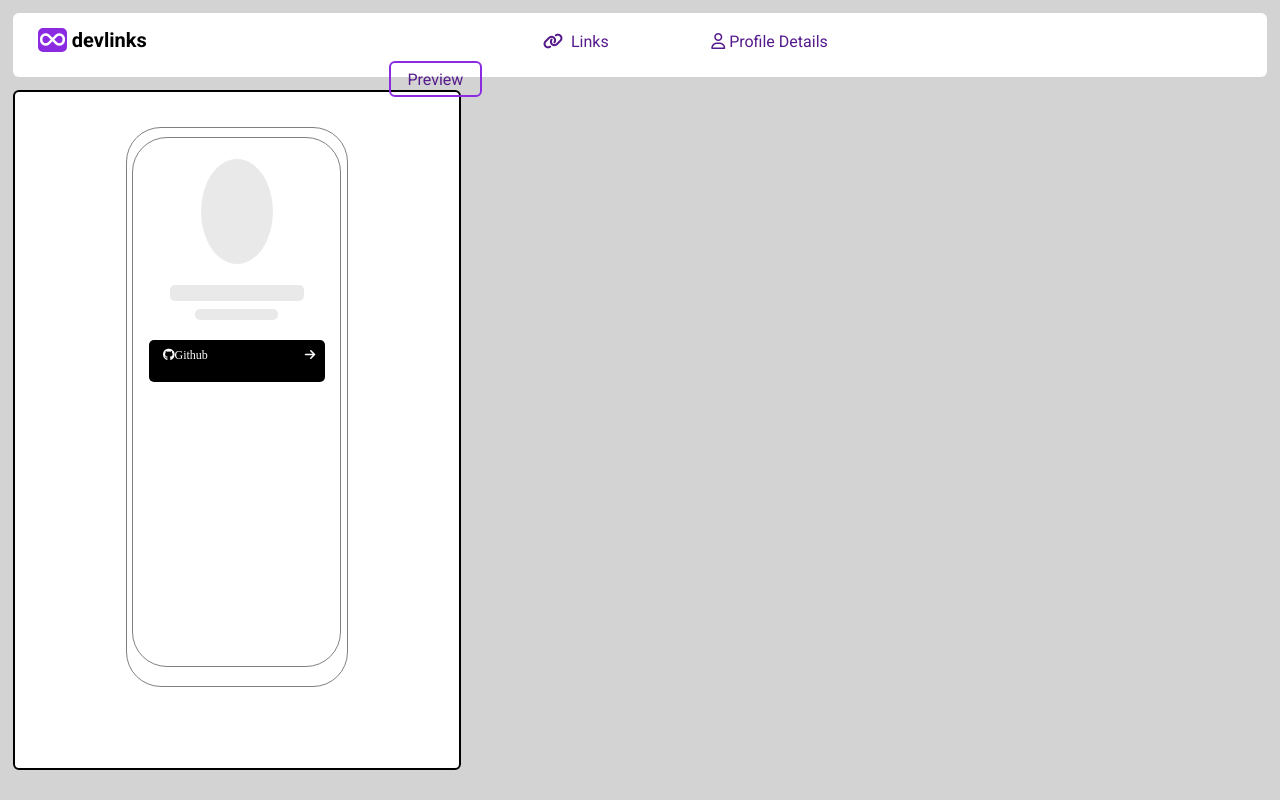
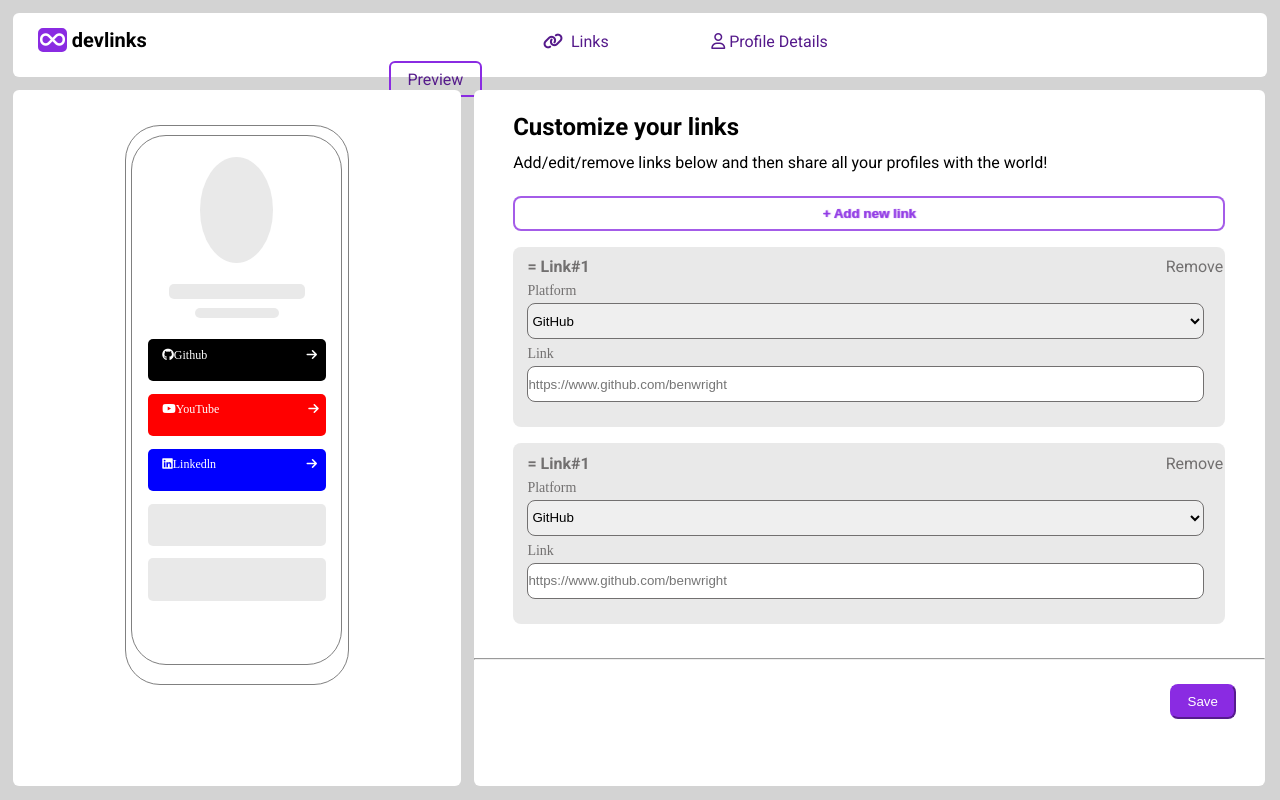
Before and after one commit to hakantasbey/Phone-project, a plain HTML site: page index.html in a window 1280 px wide. Drawn offline with Linux system fonts and the light colour scheme.

Commit message:
second-commit

```diff
--- a/index.html
+++ b/index.html
@@ -22,21 +22,93 @@
         <li id="preview"><a href="">Preview</a></li>
     </ul>
 </nav>
-
 <section class="left">
     <article class="phone">
         <article class="phone2">
             <article class="photo"></article>
             <article class="photo2"></article>
             <article class="photo3"></article>
-            <article class="github"><i id="space" class="fa-brands fa-github"></i>Github<i id="arrow" class="fa-solid fa-arrow-right"></i></article>
+
+            <article class="github">
+                <i id="space"
+                class="fa-brands fa-github"></i>Github<i id="arrow" class="fa-solid fa-arrow-right"></i>
+            </article>
+
+            <article class="youtube">
+                <i id="space1" class="fa-brands fa-youtube"></i>YouTube<i id="arrow1" class="fa-solid fa-arrow-right"></i></article>
+
+            <article class="linkedln"><i id="space2" class="fa-brands fa-linkedin"></i>Linkedln<i id="arrow2" class="fa-solid fa-arrow-right"></i></article>
+
+            <article class="bos"></article>
+            <article class="bos1"></article>
+
+
         </article>
     </article>
 
 
 </section>
 
-<section class="right"></section>
+<section class="right">
+    <h1>Customize your links</h1>
+    <p>Add/edit/remove links below and then share all your profiles with the world!</p>
+    <button class="btn1"> + Add new link</button>
+    <article class="link1">
+        <p>= Link#1 <span>Remove</span></p>
+        <label class="label1" for="platform">Platform</label><br>
+        <select class="select" name="platform" id="platform">
+            <option value="GitHub" >
+                GitHub
+            </option>
+            <option value="YouTube">
+                YouTube
+            </option>
+            <option value="LinkedIn">
+                Linkedln
+            </option>
+            <option value="Instagram">
+                Instagram
+            </option>
+            <option value="Facebook">
+                Facebook
+            </option>
+        </select>
 
+        <label class="label2" for="label2">Link</label><br>
+        <input type="text" name="link1" id="label2" placeholder="https://www.github.com/benwright">
+
+    </article>
+
+    <article class="link1">
+        <p>= Link#1 <span>Remove</span></p>
+        <label class="label1" for="platform">Platform</label><br>
+        <select class="select" name="platform" id="platform">
+            <option value="GitHub" >
+                GitHub
+            </option>
+            <option value="YouTube">
+                YouTube
+            </option>
+            <option value="LinkedIn">
+                Linkedln
+            </option>
+            <option value="Instagram">
+                Instagram
+            </option>
+            <option value="Facebook">
+                Facebook
+            </option>
+        </select>
+
+        <label class="label2" for="label2">Link</label><br>
+        <input type="text" name="link1" id="label2" placeholder="https://www.github.com/benwright">
+
+    </article>
+    <br>
+<hr>
+
+<button class="btn2">Save</button>
+
+</section>
 </body>
 </html>
--- a/style.css
+++ b/style.css
@@ -9,6 +9,7 @@
 }
 
 nav {
+  position: relative;
   background-color: white;
   margin: 1%;
   height: 8vh;
@@ -109,12 +110,14 @@
 /* ------------------------------------------- */
 
 .left {
-  border: 2px solid black;
+  /* border: 2px solid black; */
+  position: absolute;
   width: 35%;
-  height: 85vh;
+  height: 87vh;
   margin-left: 1%;
   border-radius: 6px;
   background-color: white;
+  display: inline-block;
 }
 
 .phone {
@@ -175,10 +178,192 @@
   font-size: 12px;
 }
 
-#space {
+#space, #space1, #space2 {
   padding-left: 8%;
 }
 
 #arrow {
-  padding-left: 55%;
+  padding-left: 56%;
 }
+
+#arrow1{
+padding-left: 50%;
+}
+
+#arrow2{
+  padding-left: 51%;
+  }
+
+
+.youtube {
+  background-color: red;
+  width: 85%;
+  height: 8%;
+  margin: -4% auto;
+  border-radius: 5px;
+  color: white;
+  padding-top: 4%;
+  font-size: 12px;
+}
+
+.linkedln {
+  background-color: blue;
+  width: 85%;
+  height: 8%;
+  margin: 10% auto;
+  border-radius: 5px;
+  color: white;
+  padding-top: 4%;
+  font-size: 12px;
+}
+
+.bos {
+  background-color: rgba(211, 211, 211, 0.5);
+  width: 85%;
+  height: 8%;
+  margin: -4% auto;
+  border-radius: 5px;
+  color: white;
+  padding-top: 4%;
+  font-size: 12px;
+}
+
+.bos1 {
+  background-color: rgba(211, 211, 211, 0.5);
+  width: 85%;
+  height: 8%;
+  margin: 10% auto;
+  border-radius: 5px;
+  color: white;
+  padding-top: 4%;
+  font-size: 12px;
+}
+
+main{
+  border: 1px solid yellow;
+  width: 99%;
+  height: 110vh;
+}
+
+.right{
+  position: absolute;
+  display: inline-block;
+  /* border: 1px solid red; */
+  width: 61.8%;
+  height: 87vh;
+  margin-left: 37%;
+  border-radius: 6px;
+  background-color: white;
+  margin-bottom: -15.1%;
+
+}
+
+.right h1{
+  font-family: "Roboto", sans-serif;
+  padding-left: 5%;
+  padding-top: 3%;
+}
+
+.right p{
+  font-family: "Roboto", sans-serif;
+  padding-left: 5%;
+  padding-top: 1.5%;
+}
+
+.btn1{
+  width: 90%;
+  margin: auto;
+  margin-left: 5%;
+  margin-top: 3%;
+  padding: 1% 0%;
+  border-radius: 8px;
+  background-color: white;
+  color: rgba(137, 43, 226, 0.767);
+  font-weight: bold;
+  border: 2px solid rgba(137, 43, 226, 0.767);
+  text-shadow: 1px 0 1px;
+}
+
+.link1{
+  /* border: 1px solid red; */
+  background-color: rgba(211, 211, 211, 0.5);
+  margin: 2% 5%;
+  height: 26%;
+  border-radius: 8px;
+}
+
+.link1 span{
+  padding-left: 82%;
+  font-weight: lighter;
+}
+.link1 p{
+  padding-left: 2%;
+  color: rgb(114, 112, 112);
+  font-weight: bold;
+}
+
+.label1{
+  margin-left: 2%;
+  display: block;
+  margin-top: 1%;
+  font-size: 14px;
+  color: rgb(114, 112, 112);
+  /* border: 1px solid red; */
+}
+.select{
+  width: 95%;
+  margin-left: 2%;
+  margin-top: -2%;
+  display: block;
+  height: 20%;
+  border-radius: 8px;
+  border: 1px solid rgb(114, 112, 112);
+}
+
+.label2{
+  margin-left: 2%;
+  display: block;
+  margin-top: 1%;
+  font-size: 14px;
+  color: rgb(114, 112, 112);
+}
+
+#label2{
+  width: 95%;
+  margin-left: 2%;
+  margin-top: -2%;
+  display: block;
+  height: 20%;
+  border-radius: 8px;
+  border: 1px solid rgb(114, 112, 112);
+}
+
+
+.btn2{
+  margin-left: 88%;
+  margin-top: 3%;
+  padding: 1% 2%;
+  border-radius: 8px;
+  background-color: blueviolet;
+  border-color: blueviolet;
+  color: white;
+
+}
+
+
+
+
+
+/* .btn1{
+  width: 90%;
+  margin: auto;
+  margin-left: 5%;
+  margin-top: 3%;
+  padding: 1% 0%;
+  border-radius: 8px;
+  background-color: white;
+  color: rgba(137, 43, 226, 0.767);
+  font-weight: bold;
+  border: 2px solid rgba(137, 43, 226, 0.767);
+  text-shadow: 1px 0 1px;
+} */
```
